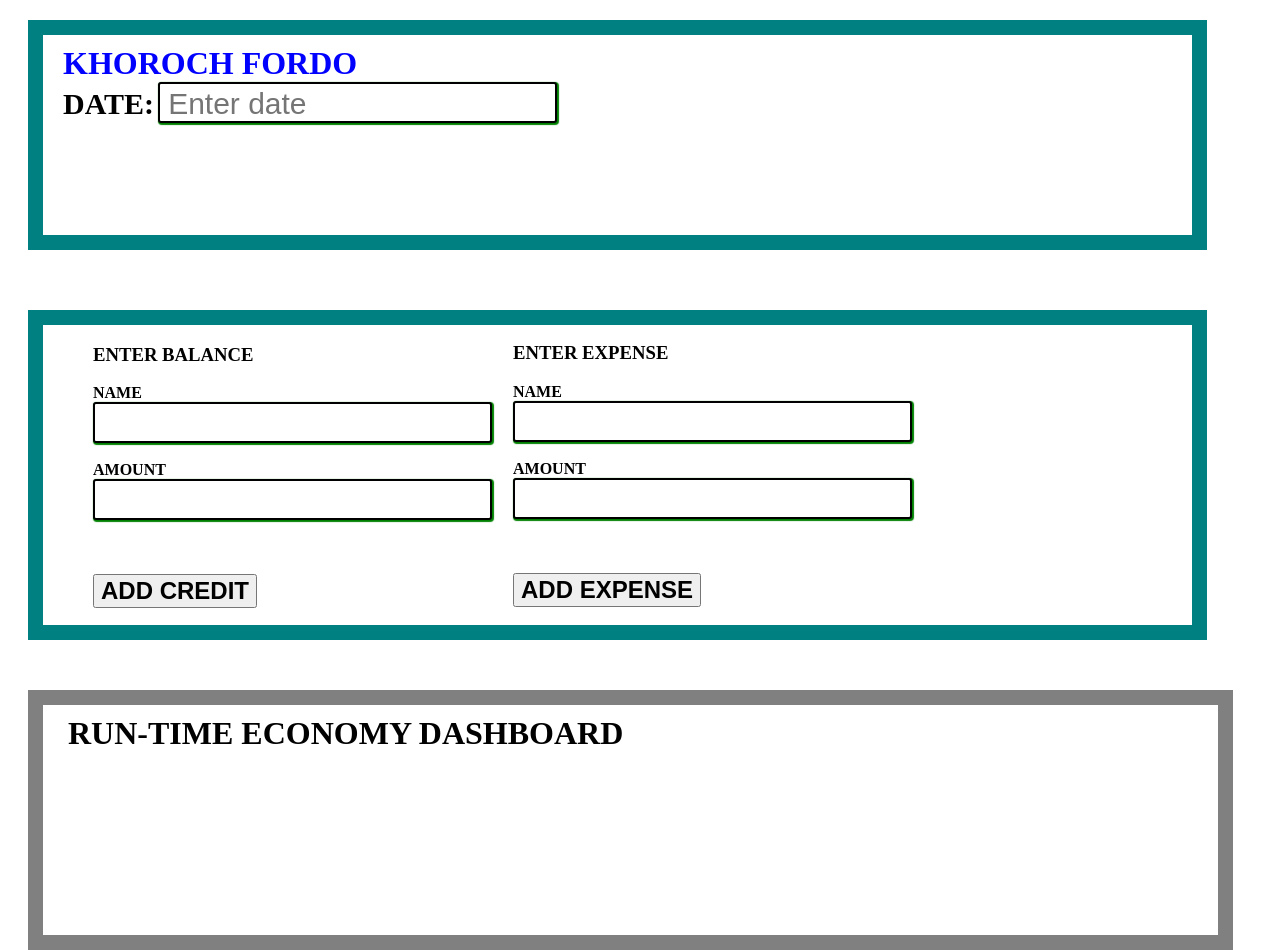
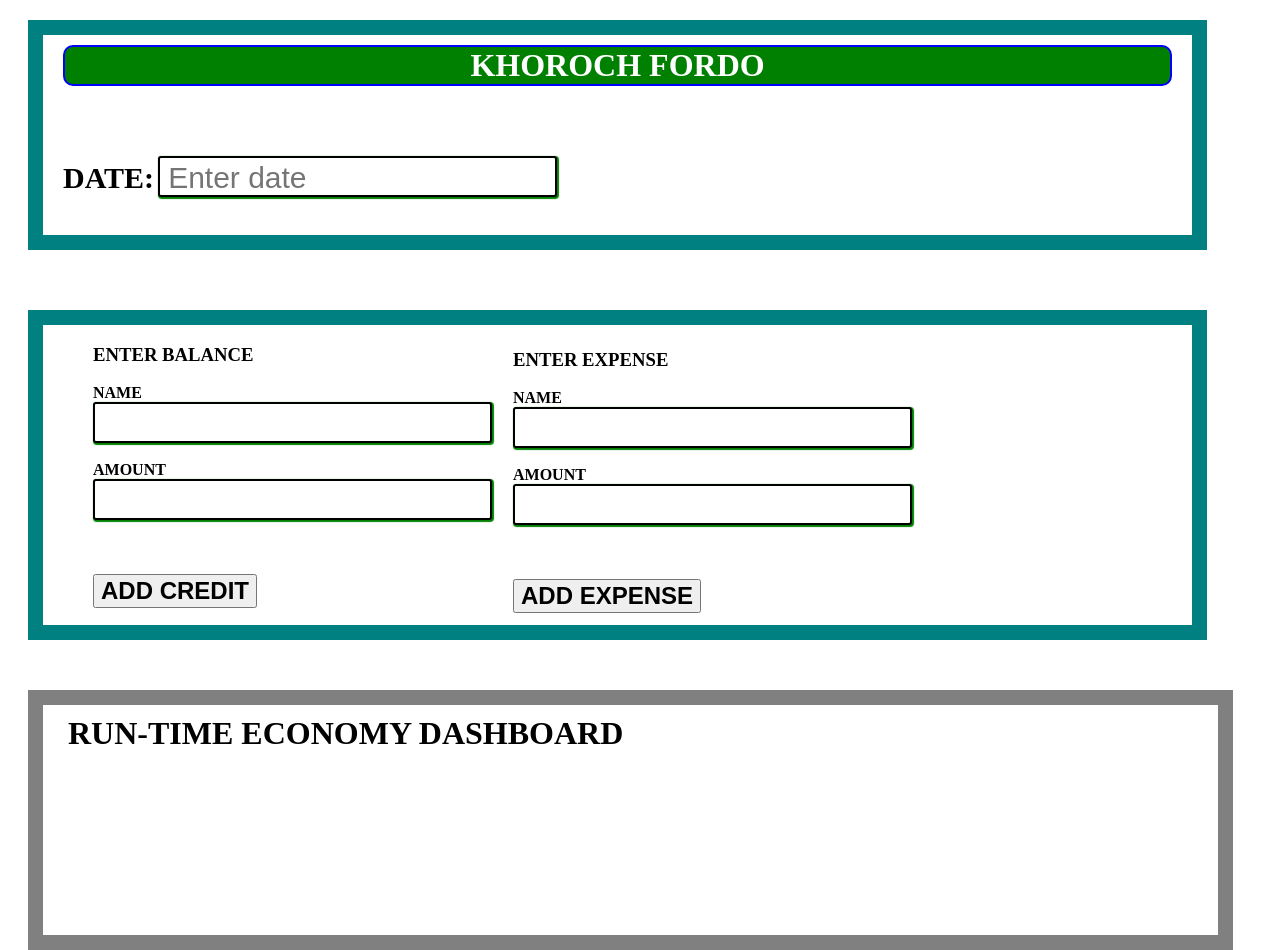
Before and after one commit to topaAfsana/phone_bazar_fordo, a plain HTML site: page index.html in a window 1280 px wide. Shown: the top 950 px of the page. Drawn offline with Linux system fonts and the light colour scheme.

Commit message:
position relatiive absolute

```diff
--- a/phone_css.css
+++ b/phone_css.css
@@ -31,11 +31,7 @@ label{
   font-size: 30px;
 }
 
-.form-date{
-  margin: 30px;
-  margin-left: -30px;
 
-}
 
 
 .header{
@@ -47,10 +43,20 @@ label{
 }
 
 #tittleheader{
-  color: blue;
+  background-color: green;
+  color: white;
   margin: -30px;
   margin-top: -40px;
+  border: 2px solid blue;
+  border-radius: 10px;
+  text-align: center;
 
+}
+
+.form-date{
+  margin: 30px;
+  margin-left: -30px;
+  margin-top: 100px;
 }
 
 .cost_explorer{
@@ -60,6 +66,7 @@ label{
   padding: 50px;
   margin: 20px;
   margin-top: 60px;
+  position: relative;
 }
 
 
@@ -87,13 +94,16 @@ width: 50%;
 	 /*border: 5px solid red;*/
 	 margin-left: -50px;
 	 margin-top: -100px;
+   position: absolute;
 }
 #costCalcDiv{
+
 	 padding: 50px;
 	width: 30%;
 	 /*border: 5px solid red;*/
 	 margin-left: 370px;
-	 margin-top: -385px;
+	 margin-top: -95px;
+   position: absolute;
 
 }
 
```
